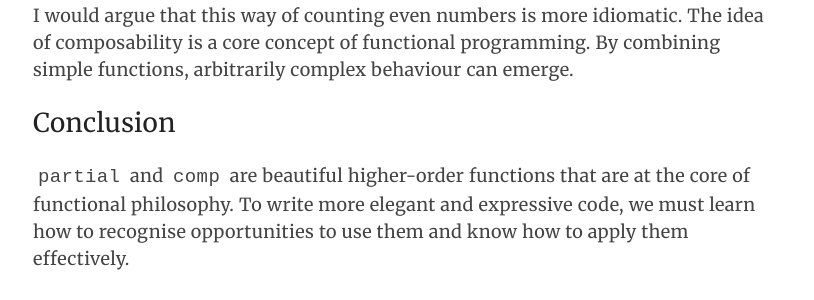
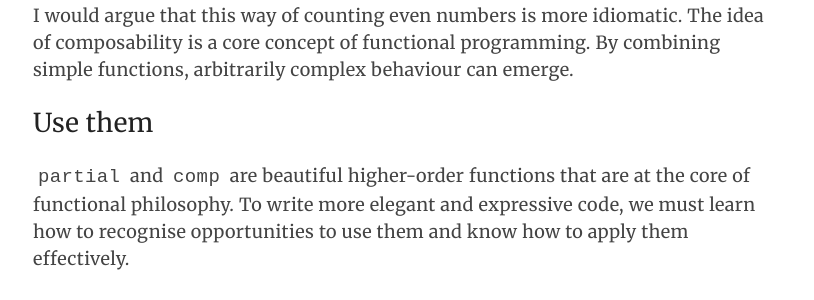
Before and after one commit to ukutaht/blog, a Jekyll site: the page built from _posts/2015-03-02-clojure-function-producers.md, in a window 1280 px wide and 900 px high, scrolled down 2779 px. Shown: the part 423-723 px from the top of the window, without its empty margins (232-1046 px from the left). Built offline with Jekyll 4.4.1, drawn with Linux system fonts in a browser that asks for light colours; nearby versions of some CDN libraries; Markdown is read by kramdown in place of the engine named in the settings.

Commit message:
Don't use conclusion

```diff
--- a/_posts/2015-03-02-clojure-function-producers.md
+++ b/_posts/2015-03-02-clojure-function-producers.md
@@ -108,6 +108,6 @@ We can easily combine `comp` with `partial`, too
 
 I would argue that this way of counting even numbers is more idiomatic. The idea of composability is a core concept of functional programming. By combining simple functions, arbitrarily complex behaviour can emerge.
 
-### Conclusion
+### Use them
 
 `partial` and `comp` are beautiful higher-order functions that are at the core of functional philosophy. To write more elegant and expressive code, we must learn how to recognise opportunities to use them and know how to apply them effectively.
```
